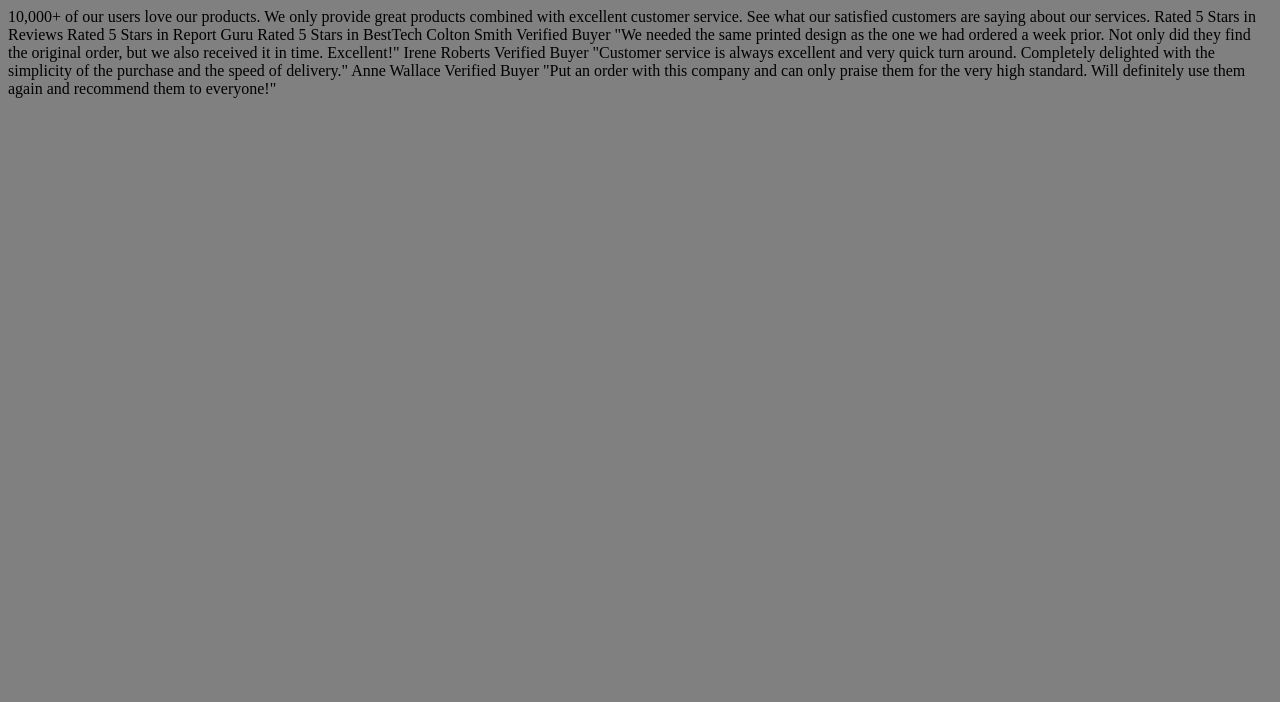
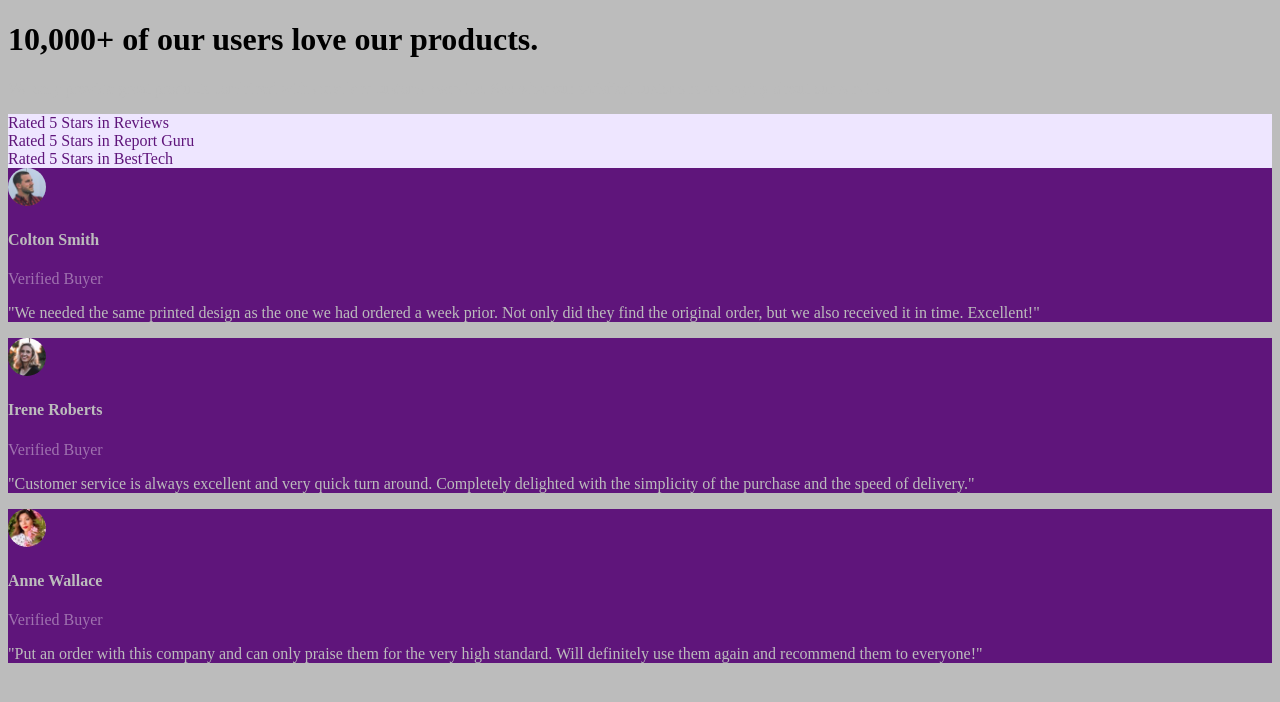
Before and after one commit to JoeGracey/social-proof, a plain HTML site: page social-proof-section-master/index.html in a window 1280 px wide. Drawn offline with Linux system fonts and the light colour scheme.

Commit message:
Add files via upload

```diff
--- a/social-proof-section-master/index.html
+++ b/social-proof-section-master/index.html
@@ -1,5 +1,6 @@
 <!DOCTYPE html>
 <html lang="en">
+
 <head>
   <meta charset="UTF-8" />
   <meta name="viewport" content="width=device-width, initial-scale=1.0" />
@@ -12,31 +13,52 @@
   <title>Frontend Mentor | Social proof section</title>
 
 </head>
+
 <body>
-    10,000+ of our users love our products.
+  <div class="description-div">
+    <h1>10,000+ of our users love our products.</h1>
 
-    We only provide great products combined with excellent customer service.
-    See what our satisfied customers are saying about our services.
+    <p>We only provide great products combined with excellent customer service.
+      See what our satisfied customers are saying about our services.</p>
+  </div>
 
+  <div class="stars-div">
+    <div class="reviews">
       Rated 5 Stars in Reviews
+    </div>
+    <div class="report-guru">
       Rated 5 Stars in Report Guru
+    </div>
+    <div class="besttech">
       Rated 5 Stars in BestTech
+    </div>
+  </div>
 
-    Colton Smith
-    Verified Buyer
-    "We needed the same printed design as the one we had ordered a week prior.
+  <div class="colton-smith-div">
+    <img class="img-colton" src="images/image-colton.jpg" alt="">
+    <h4>Colton Smith</h4>
+    <span>Verified Buyer</span>
+    <p>"We needed the same printed design as the one we had ordered a week prior.
       Not only did they find the original order, but we also received it in time.
-    Excellent!"
+      Excellent!"</p>
+  </div>
 
-    Irene Roberts
-    Verified Buyer
-    "Customer service is always excellent and very quick turn around. Completely
-    delighted with the simplicity of the purchase and the speed of delivery."
+  <div class="irene-roberts-div">
+    <img class="img-irene" src="images/image-irene.jpg" alt="">
+    <h4>Irene Roberts</h4>
+    <span>Verified Buyer</span>
+    <p>"Customer service is always excellent and very quick turn around. Completely
+      delighted with the simplicity of the purchase and the speed of delivery."</p>
+  </div>
 
-    Anne Wallace
-    Verified Buyer
-    "Put an order with this company and can only praise them for the very high
-    standard. Will definitely use them again and recommend them to everyone!"
+  <div class="anne-wallace-div">
+    <img class="img-anne" src="images/image-anne.jpg" alt="">
+    <h4>Anne Wallace</h4>
+    <span>Verified Buyer</span>
+    <p>"Put an order with this company and can only praise them for the very high
+      standard. Will definitely use them again and recommend them to everyone!"</p>
+  </div>
 
 </body>
+
 </html>
--- a/social-proof-section-master/styles.css
+++ b/social-proof-section-master/styles.css
@@ -1,3 +1,68 @@
 html {
-  background-color: grey;
+  background-color: #bcbcbc;
 }
+
+.description-div {
+
+}
+
+.stars-div {
+
+}
+
+.reviews {
+  background-color: #eee6ff;
+  color: #5f157b;
+}
+
+.report-guru {
+  background-color: #eee6ff;
+  color: #5f157b;
+}
+
+.besttech {
+  background-color: #eee6ff;
+  color: #5f157b;
+}
+
+.colton-smith-div {
+  background-color: #5f157b;
+}
+
+.img-colton {
+  border-radius: 50%;
+  width: 3%;
+  height: 3%;
+}
+
+.irene-roberts-div {
+  background-color: #5f157b;
+}
+
+.img-irene {
+  border-radius: 50%;
+  width: 3%;
+  height: 3%;
+}
+
+.anne-wallace-div {
+  background-color: #5f157b;
+}
+
+.img-anne {
+  border-radius: 50%;
+  width: 3%;
+  height: 3%;
+}
+
+h4 {
+  color: #bcbcbc;
+}
+
+p {
+  color: #bcbcbc;
+}
+
+span {
+  color: #9f72af;
+}
```
Lines whose indentation alone changed are shown as unchanged.
